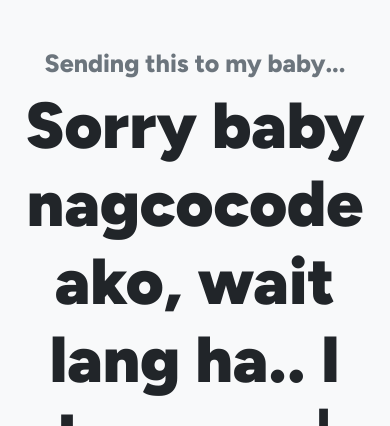
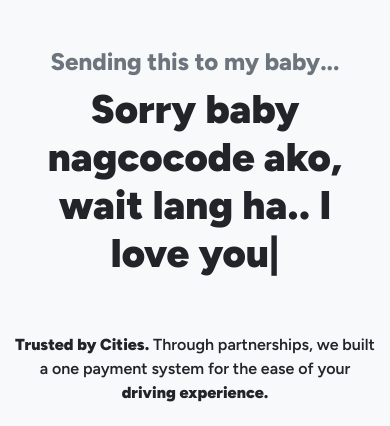
Before and after one commit to janpul/janpul.github.io, a PHP site: page / in a window 390 px wide. Shown: the top 426 px of the page. Run offline with PHP 8.4, Linux system fonts and the light colour scheme.

Commit message:
Update design.css

```diff
--- a/design.css
+++ b/design.css
@@ -19,15 +19,24 @@
     }
 
     .emptext {
-      font-size: 65px;
+      font-size: 5em;
       font-weight: 900;
     }
 
     .empsmall {
-      font-size: 25px;
+      font-size: 2em;
       font-weight: 800;
       color: #6c757d;
     }
+
+    @media (max-width: 768px) {
+      .empsmall {
+          font-size: 1.5em; /* smaller size for screens up to 768px wide */
+      }
+      .emptext {
+          font-size: 2.5em; /* smaller size for screens up to 768px wide */
+      }
+  }
 
     .highlight {
         background-color: #0f1113;
```
